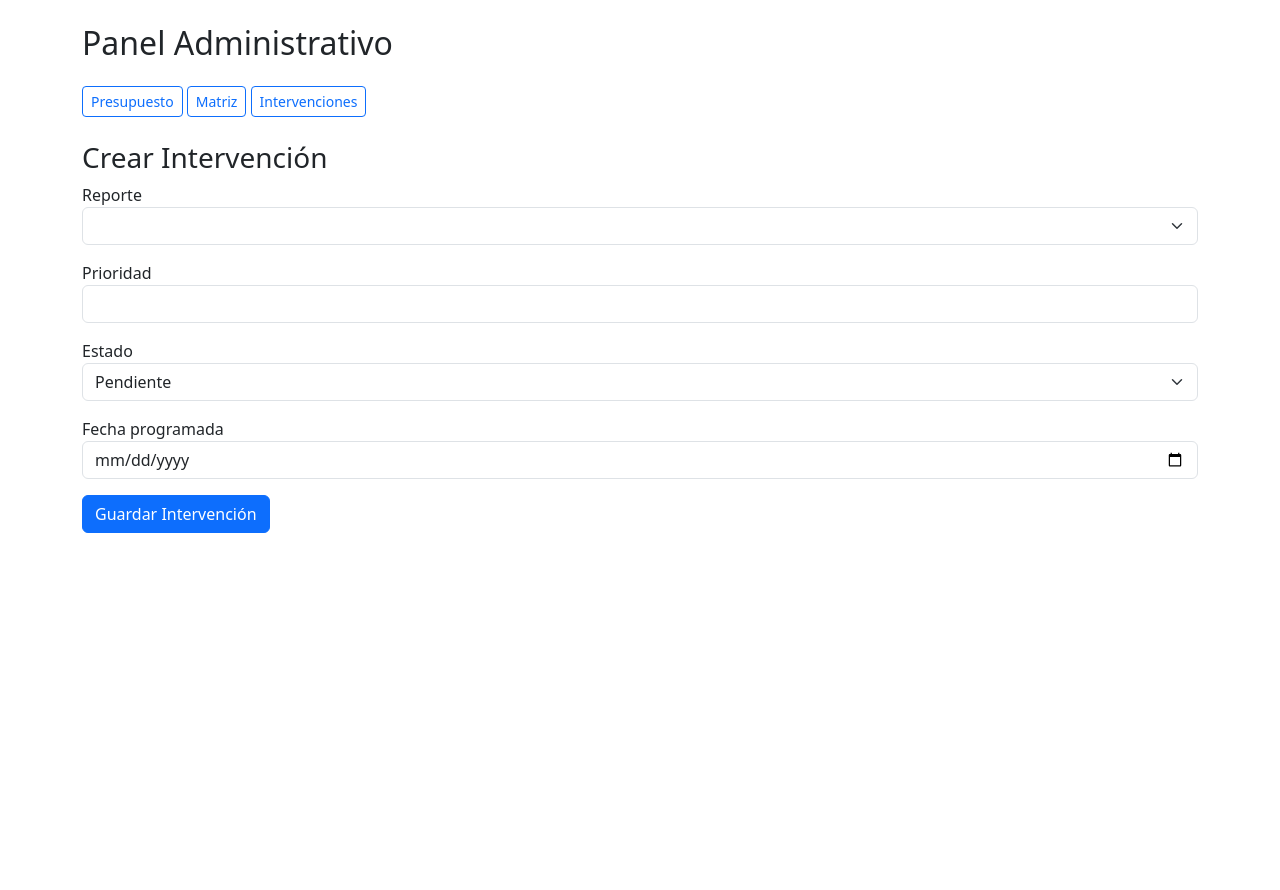
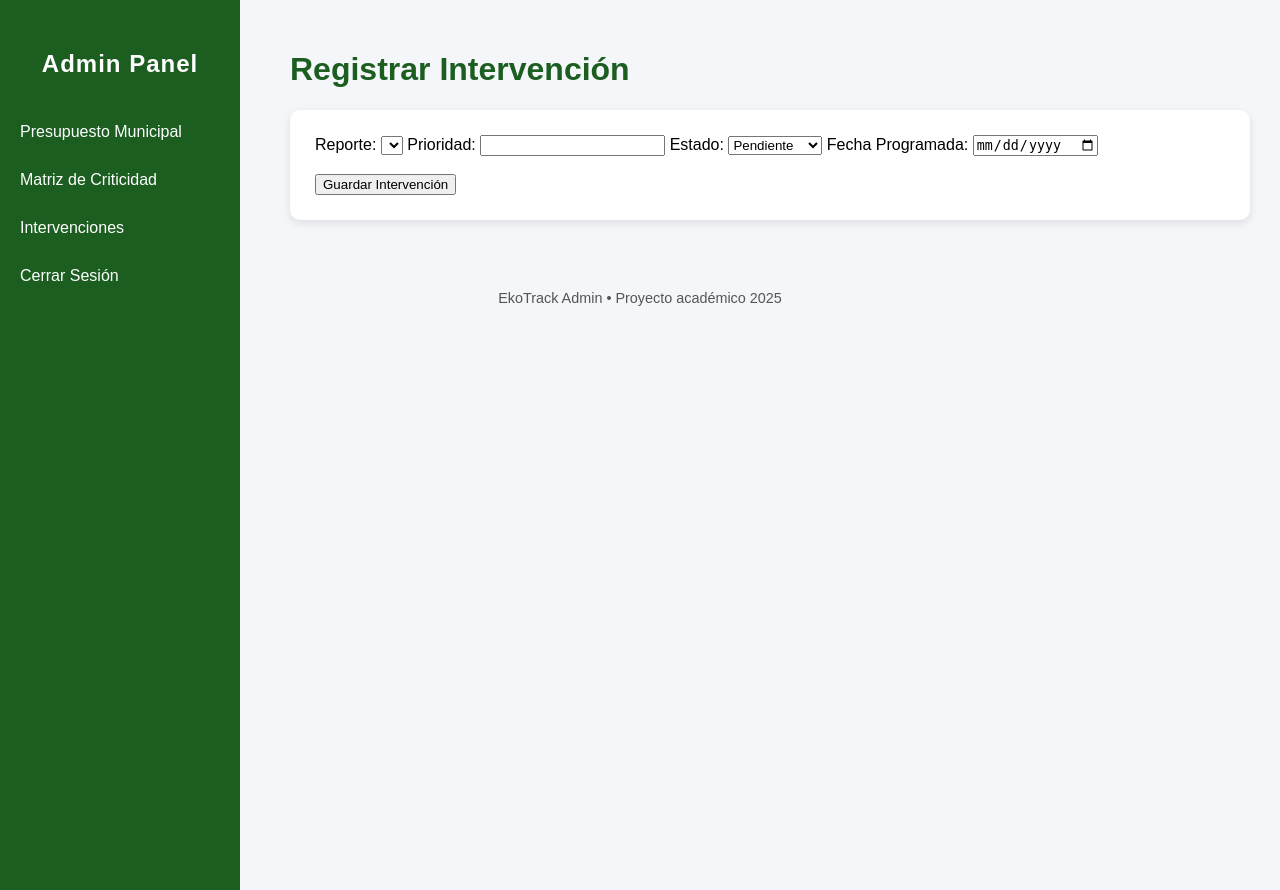
Before and after one commit to EnzoCortez/EcoTrack, a Flask app: template templates/admin/admin_intervencion.html in a window 1280 px wide. Run offline with Flask 3, Linux system fonts and the light colour scheme; the template is opened without the code that fills it: values that come from a table or form of the project are taken from there, others are empty.

Commit message:
Correccion

```diff
--- a/app.py
+++ b/app.py
@@ -8,10 +8,11 @@ from models import db
 from controllers.auth_controller import auth_bp
 from controllers.habit_controller import habit_bp
 from controllers.admin_controller import admin_bp
+from controllers.admin_auth_controller import admin_auth_bp
 
 
 # --------------------------
-# CREATE APP (única versión)
+# CREATE APP
 # --------------------------
 def create_app():
     app = Flask(__name__)
@@ -22,19 +23,20 @@ def create_app():
 
     # Inicializar LoginManager
     login_manager = LoginManager()
-    login_manager.login_view = "auth.login"
+    login_manager.login_view = "auth.login"  # login de usuarios normales
     login_manager.init_app(app)
 
     @login_manager.user_loader
     def load_user(id_usuario):
         return Usuario.query.get(int(id_usuario))
 
-    # Registrar blueprints
-    app.register_blueprint(auth_bp)
-    app.register_blueprint(habit_bp)
-    app.register_blueprint(admin_bp)
+    # Registrar Blueprints (ORDEN CORRECTO)
+    app.register_blueprint(auth_bp)         # login público
+    app.register_blueprint(admin_auth_bp)   # login administrador
+    app.register_blueprint(admin_bp)        # panel admin
+    app.register_blueprint(habit_bp)        # módulo hábitos
 
-    # RUTA PRINCIPAL
+    # Ruta principal
     @app.route("/")
     def home():
         return render_template("index.html")
--- a/templates/admin/admin_intervencion.html
+++ b/templates/admin/admin_intervencion.html
@@ -1,43 +1,27 @@
-{% extends "layout.html" %}
+{% extends "admin/admin_layout.html" %}
+
 {% block content %}
-  <h3>Crear Intervención</h3>
-  <form method="POST">
-    {{ form.hidden_tag() }}
-    <div class="mb-3">
-      {{ form.id_reporte.label }} {{ form.id_reporte(class="form-select", id="selectReporte") }}
-    </div>
-    <div id="reporteInfo" class="mb-3" style="display:none;">
-      <strong>Detalle del reporte seleccionado:</strong>
-      <p>Categoría: <span id="catText"></span></p>
-      <p>Criticidad: <span id="critText"></span></p>
-    </div>
+<h1>Registrar Intervención</h1>
 
-    <div class="mb-3">
-      {{ form.prioridad.label }} {{ form.prioridad(class="form-control") }}
-    </div>
-    <div class="mb-3">
-      {{ form.estado.label }} {{ form.estado(class="form-select") }}
-    </div>
-    <div class="mb-3">
-      {{ form.fecha_programada.label }} {{ form.fecha_programada(class="form-control") }}
-    </div>
-    <button class="btn btn-primary">{{ form.submit.label.text }}</button>
-  </form>
+<div class="card">
+    <form method="POST">
+        {{ form.hidden_tag() }}
 
-  <script>
-    document.getElementById('selectReporte').addEventListener('change', function() {
-      const id = this.value;
-      if (!id) { document.getElementById('reporteInfo').style.display='none'; return; }
-      fetch('/api/reporte/' + id)
-        .then(r=>r.json())
-        .then(data=>{
-          document.getElementById('reporteInfo').style.display='block';
-          // Mostrar ids por ahora. En producción mapea los ids a nombres en el servidor o solicita nombre en la API.
-          document.getElementById('catText').textContent = data.categoria;
-          document.getElementById('critText').textContent = data.criticidad;
-        }).catch(e=>{
-          console.error(e);
-        });
-    });
-  </script>
+        <label>Reporte:</label>
+        {{ form.id_reporte(class="input") }}
+
+        <label>Prioridad:</label>
+        {{ form.prioridad(class="input") }}
+
+        <label>Estado:</label>
+        {{ form.estado(class="input") }}
+
+        <label>Fecha Programada:</label>
+        {{ form.fecha_programada(class="input") }}
+
+        <br><br>
+        {{ form.submit(class="btn") }}
+    </form>
+</div>
+
 {% endblock %}
--- /dev/null
+++ b/templates/admin/admin_layout.html
@@ -0,0 +1,90 @@
+<!DOCTYPE html>
+<html lang="es">
+<head>
+    <meta charset="UTF-8">
+    <meta name="viewport" content="width=device-width, initial-scale=1.0">
+    <title>EkoTrack Admin</title>
+
+    <style>
+        body {
+            margin: 0;
+            font-family: Arial, Helvetica, sans-serif;
+            background: #f4f6f9;
+        }
+
+        /* Sidebar */
+        .sidebar {
+            width: 240px;
+            background: #1b5e20;
+            color: white;
+            position: fixed;
+            height: 100vh;
+            padding-top: 30px;
+        }
+
+        .sidebar h2 {
+            text-align: center;
+            margin-bottom: 30px;
+            letter-spacing: 1px;
+        }
+
+        .sidebar a {
+            display: block;
+            padding: 15px 20px;
+            color: white;
+            text-decoration: none;
+            transition: 0.3s;
+        }
+
+        .sidebar a:hover {
+            background: #2e7d32;
+        }
+
+        /* Content */
+        .content {
+            margin-left: 260px;
+            padding: 30px;
+        }
+
+        h1 {
+            color: #1b5e20;
+        }
+
+        .card {
+            background: white;
+            padding: 25px;
+            border-radius: 10px;
+            box-shadow: 0px 3px 8px rgba(0, 0, 0, 0.1);
+        }
+
+        footer {
+            margin-top: 40px;
+            text-align: center;
+            color: #555;
+            font-size: 0.9rem;
+        }
+    </style>
+
+</head>
+
+<body>
+
+    <div class="sidebar">
+        <h2>Admin Panel</h2>
+        <a href="{{ url_for('admin.presupuesto', as_admin=1) }}">Presupuesto Municipal</a>
+        <a href="{{ url_for('admin.matriz', as_admin=1) }}">Matriz de Criticidad</a>
+        <a href="{{ url_for('admin.intervencion', as_admin=1) }}">Intervenciones</a>
+        <a href="{{ url_for('auth.logout') }}">Cerrar Sesión</a>
+    </div>
+
+    <div class="content">
+        {% block content %}{% endblock %}
+    </div>
+
+    <footer>
+        EkoTrack Admin • Proyecto académico 2025
+    </footer>
+
+</body>
+
+</html>
--- a/templates/index.html
+++ b/templates/index.html
@@ -102,7 +102,7 @@
     <div class="admin-box">
         <h3>Acceso Administrativo (Modo Demo)</h3>
         <p>Para acceder al panel administrativo utiliza el parámetro <b>?as_admin=1</b>.</p>
-        <a href="/admin/presupuesto?as_admin=1" class="btn">Panel Administrativo</a>
+        <a href="{{ url_for('admin_auth.login') }}" class="btn">Panel Administrativo</a>
     </div>
 </div>
 
```
Also changed, not shown: controllers/admin_auth_controller.py (added, +47 -0 lines), controllers/admin_controller.py (+51 -34 lines), create_admin.py (added, +39 -0 lines), forms/admin_auth_form.py (added, +8 -0 lines), models/entities.py (+9 -4 lines), templates/admin/admin_login.html (added, +20 -0 lines), templates/admin/admin_matriz.html (+23 -14 lines), templates/admin/admin_presupuesto.html (+26 -15 lines), templates/layout.html (renamed from templates/admin/layout.html).
